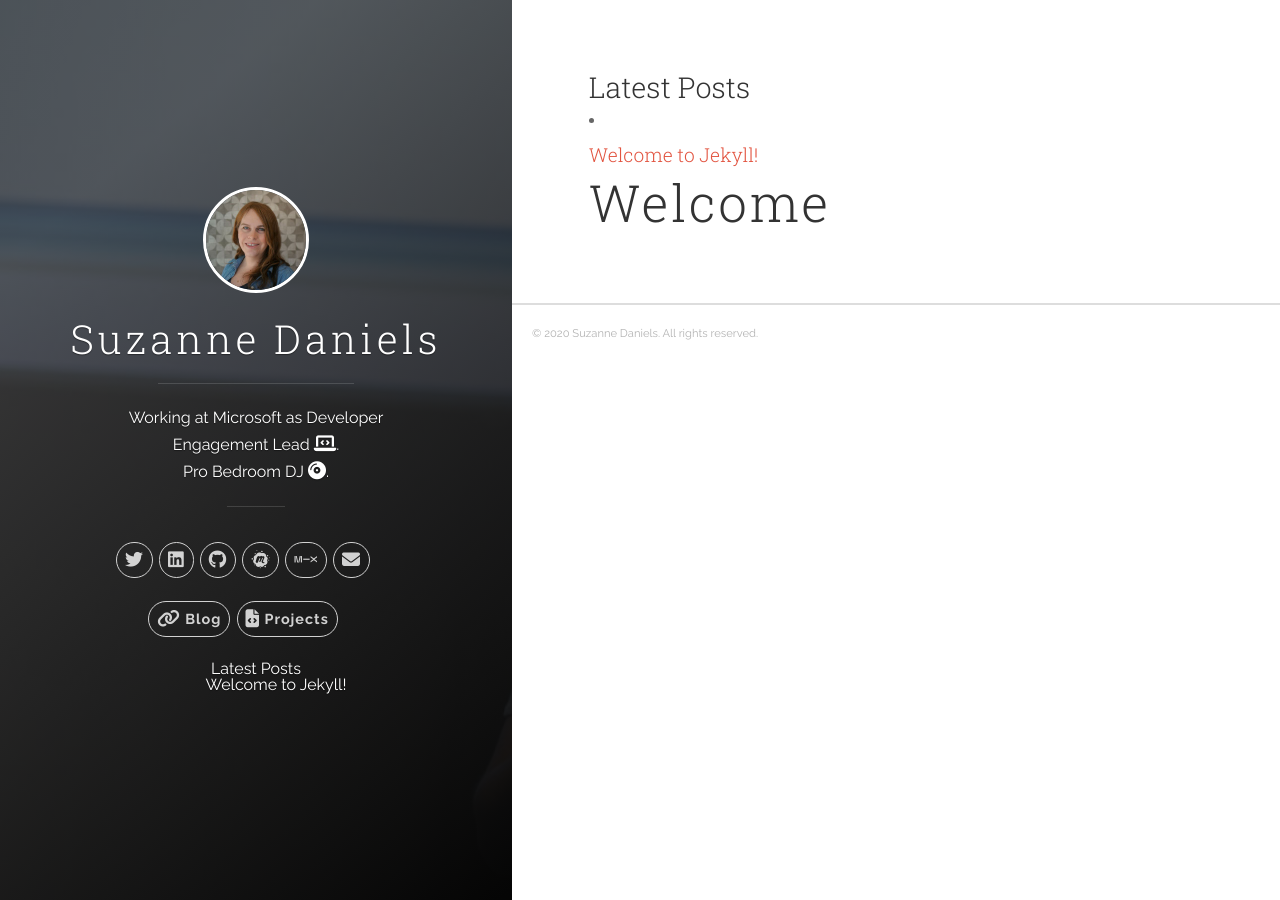
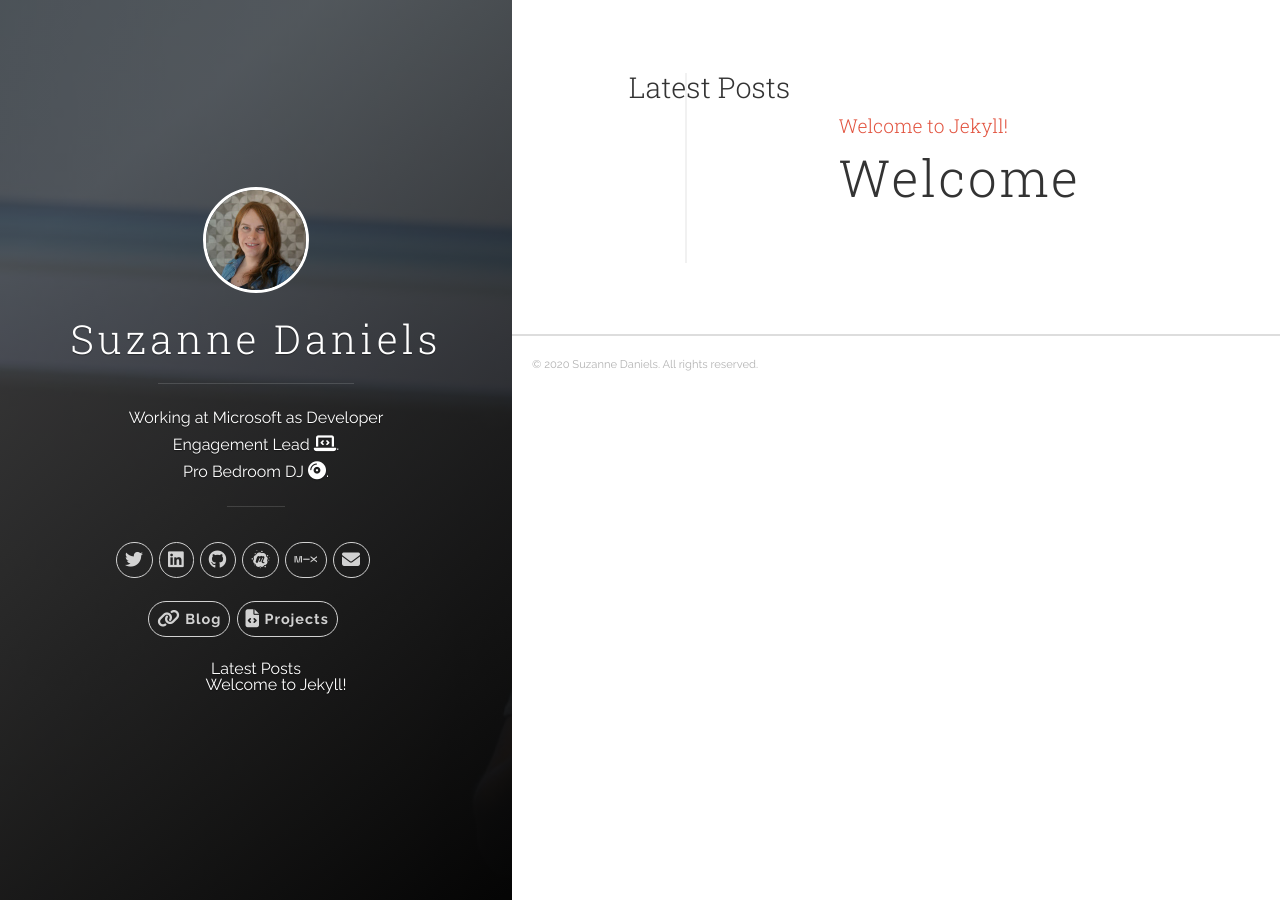
Before and after one commit to suuus/suuus.github.io, a Jekyll site: the page built from blog.html, in a window 1280 px wide. Built offline with Jekyll 4.4.1, drawn with Linux system fonts in a browser that asks for light colours; nearby versions of some CDN libraries.

Commit message:
fix style omg

```diff
--- a/blog.html
+++ b/blog.html
@@ -2,6 +2,8 @@
 layout: default
 title: Blog
 ---
+
+<ul class="timeline">
 <h3>Latest Posts</h3>
 {% for post in site.posts %}
 <li class="timeline-inverted">
@@ -10,8 +12,9 @@ title: Blog
             <h4><a href="{{ post.url }}">{{ post.title }}</a></h4>
         </div>
         <div class="timeline-body">
-            {{ post.excerpt }}
+            {{ post.excerpt | markdownify }}
         </div>
     </div>
 </li>
 {% endfor %}
+</ul>
```
